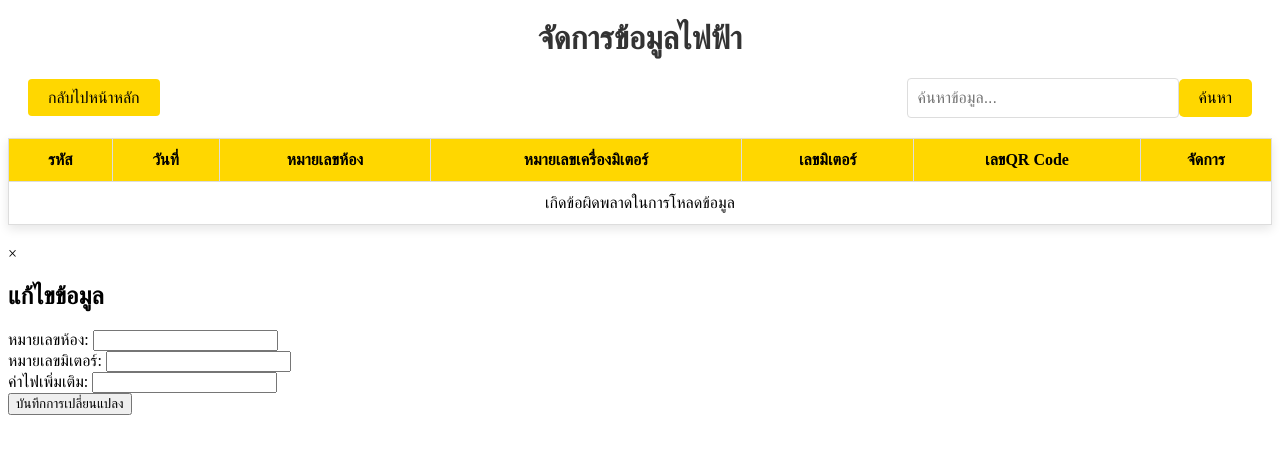
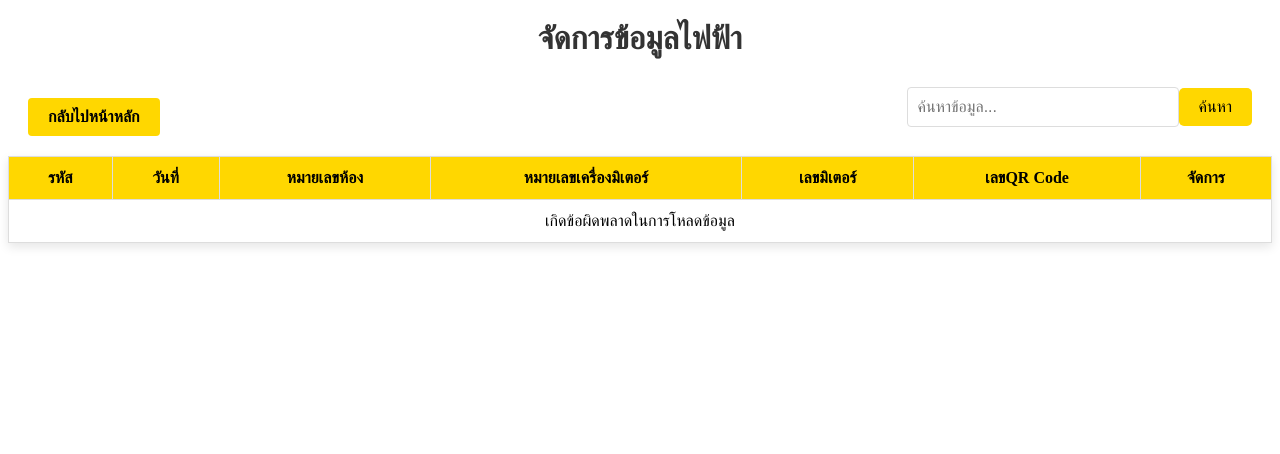
Before and after one commit to Dinso6845/Pakka, a PHP site: page /editDatabase.html in a window 1280 px wide. Shown: the top 454 px of the page. Run offline with PHP 8.4, Linux system fonts and the light colour scheme.

Commit message:
Add files via upload

```diff
--- a/editDatabase.css
+++ b/editDatabase.css
@@ -150,16 +150,151 @@
 }
 
 /* ปุ่ม "กลับไปหน้าหลัก" */
+/* ปุ่ม "กลับไปหน้าหลัก" */
 .back-btn {
     padding: 10px 20px;
     background-color: #FFD700;
     color: rgb(0, 0, 0);
-    text-decoration: none;
+    text-decoration: none; /* เอาลิงก์ออก */
     border-radius: 4px;
     transition: background-color 0.3s;
     margin-left: 20px; /* ให้ปุ่มกลับห่างจากช่องค้นหาและปุ่มค้นหานิดหน่อย */
+    display: inline-block; /* ให้ทำงานเหมือนปุ่ม */
 }
 
 .back-btn:hover {
     background-color: #45a049;
 }
+
+
+/* ป๊อปอัพพื้นหลัง */
+.modal {
+    display: none; /* ซ่อน Modal เริ่มต้น */
+    position: fixed;
+    z-index: 1;
+    left: 0;
+    top: 0;
+    width: 100%;
+    height: 100%;
+    background-color: rgba(0, 0, 0, 0.7); /* มืดลงกว่าเดิมเพื่อเน้นป๊อปอัพ */
+    animation: fadeIn 0.5s ease-out; /* การแสดงผลแบบค่อยๆ fade in */
+}
+
+/* ส่วนเนื้อหาภายใน Modal */
+.modal-content {
+    background: linear-gradient(45deg, #f9d423, #ff4e50); /* สีเหลืองกับฟ้าใน gradient */
+    margin: 10% auto;
+    padding: 40px;
+    border-radius: 15px;
+    width: 60%;
+    max-width: 600px;
+    box-shadow: 0px 15px 40px rgba(0, 0, 0, 0.2); /* เงา 3D */
+    transform: scale(0.8);
+    animation: popIn 0.5s cubic-bezier(0.175, 0.885, 0.32, 1.275) forwards; /* การขยายและแอนิเมชั่น */
+    transition: transform 0.3s ease;
+}
+
+/* แอนิเมชั่นการเปิด */
+@keyframes popIn {
+    0% {
+        transform: scale(0.8);
+        opacity: 0;
+    }
+    100% {
+        transform: scale(1);
+        opacity: 1;
+    }
+}
+
+/* แอนิเมชั่นการแสดงผล */
+@keyframes fadeIn {
+    0% {
+        opacity: 0;
+    }
+    100% {
+        opacity: 1;
+    }
+}
+
+/* ปุ่มปิด */
+.close {
+    color: #fff;
+    float: right;
+    font-size: 30px;
+    font-weight: bold;
+    cursor: pointer;
+    transition: all 0.3s ease;
+}
+
+.close:hover {
+    color: #f9d423; /* สีเหลือง */
+    transform: rotate(180deg); /* หมุนปุ่ม */
+}
+
+/* การแสดงผลข้อความในป๊อปอัพ */
+.modal-content h2 {
+    font-size: 2.5rem;
+    color: #fff;
+    font-weight: bold;
+    margin-bottom: 20px;
+    text-align: center;
+    text-shadow: 2px 2px 5px rgba(0, 0, 0, 0.3); /* เพิ่มเงาข้อความ */
+}
+
+/* ฟอร์มและอินพุต */
+.modal-content input, .modal-content textarea {
+    width: 100%;
+    padding: 15px;
+    font-size: 1rem;
+    border-radius: 10px;
+    border: 1px solid #ddd;
+    margin-bottom: 20px;
+    transition: all 0.3s ease;
+}
+
+.modal-content input:focus, .modal-content textarea:focus {
+    border-color: #008cff; /* ฟ้า */
+    box-shadow: 0 0 8px rgba(0, 123, 255, 0.8); /* เงาขณะโฟกัส */
+}
+
+/* ปุ่มการกระทำ */
+.modal-content button {
+    width: 100%;
+    padding: 15px;
+    background-color: #00aaff; /* สีฟ้า */
+    color: white;
+    font-size: 1.2rem;
+    border: none;
+    border-radius: 10px;
+    cursor: pointer;
+    transition: all 0.3s ease;
+}
+
+.modal-content button:hover {
+    background-color: #0077cc; /* สีฟ้าที่เข้มขึ้น */
+    transform: scale(1.05);  /* ขยายขนาด */
+}
+
+.modal-content button:focus {
+    outline: none;
+}
+
+/* ปุ่มกลับ */
+.back-btn {
+    margin-top: 20px;
+    padding: 12px 25px;
+    background-color: #fff;
+    color: #ff4e50; /* สีฟ้า */
+    font-weight: bold;
+    text-decoration: none;
+    border-radius: 10px;
+    display: block;
+    text-align: center;
+    transition: background-color 0.3s, transform 0.3s;
+}
+
+.back-btn:hover {
+    background-color: #ff4e50; /* เปลี่ยนเป็นสีแดง */
+    color: white;
+    transform: scale(1.05);
+}
--- a/editDatabase.html
+++ b/editDatabase.html
@@ -5,6 +5,24 @@
     <meta name="viewport" content="width=device-width, initial-scale=1.0">
     <title>จัดการข้อมูลไฟฟ้า</title>
     <link rel="stylesheet" href="editDatabase.css"> <!-- เชื่อมโยงกับ CSS -->
+
+    <style>
+        /* ปุ่มกลับ */
+        .back-btn {
+            padding: 10px 20px;
+            background-color: #FFD700; /* สีฟ้า */
+            color: rgb(0, 0, 0);
+            text-decoration: none;
+            border-radius: 4px;
+            transition: background-color 0.3s;
+            margin-left: 20px; /* ให้ปุ่มกลับห่างจากช่องค้นหาและปุ่มค้นหานิดหน่อย */
+        }
+
+        .back-btn:hover {
+            background-color: #0077cc; /* สีฟ้าเข้มเมื่อ hover */
+            color: black;
+        }
+    </style>
 </head>
 <body>
     <h1>จัดการข้อมูลไฟฟ้า</h1>
@@ -21,8 +39,7 @@
         <button id="searchButton" onclick="searchData()">ค้นหา</button>
     </div>
 
-    <div id="error-message"></div>
-
+    <div id="error-message" style="display: none; color: red;"></div>
 
     <table>
         <thead>
@@ -43,8 +60,8 @@
         </tbody>
     </table>
 
-    <!-- เพิ่ม Modal สำหรับแก้ไขข้อมูล -->
-    <div id="editModal" class="modal">
+    <!-- Modal สำหรับแก้ไขข้อมูล -->
+    <div id="editModal" class="modal" style="display: none;">
         <div class="modal-content">
             <span class="close">&times;</span>
             <h2>แก้ไขข้อมูล</h2>
```
